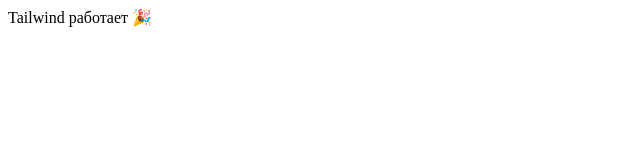
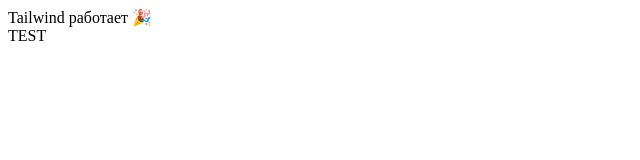
Before and after one commit to Renzo-Dev/CRM, a Vue app in the folder frontend/crm-app/: page / in a window 1280 px wide. Shown: the top 160 px of the page, without its empty margins (0-640 px from the left). Built offline with nearby package versions, Linux system fonts and the light colour scheme.

Commit message:
checking CI

```diff
--- a/frontend/crm-app/src/App.vue
+++ b/frontend/crm-app/src/App.vue
@@ -5,6 +5,7 @@
       <router-view />
     </main>
     <Footer />
+    <div>TEST</div>
   </div>
 </template>
 
```
